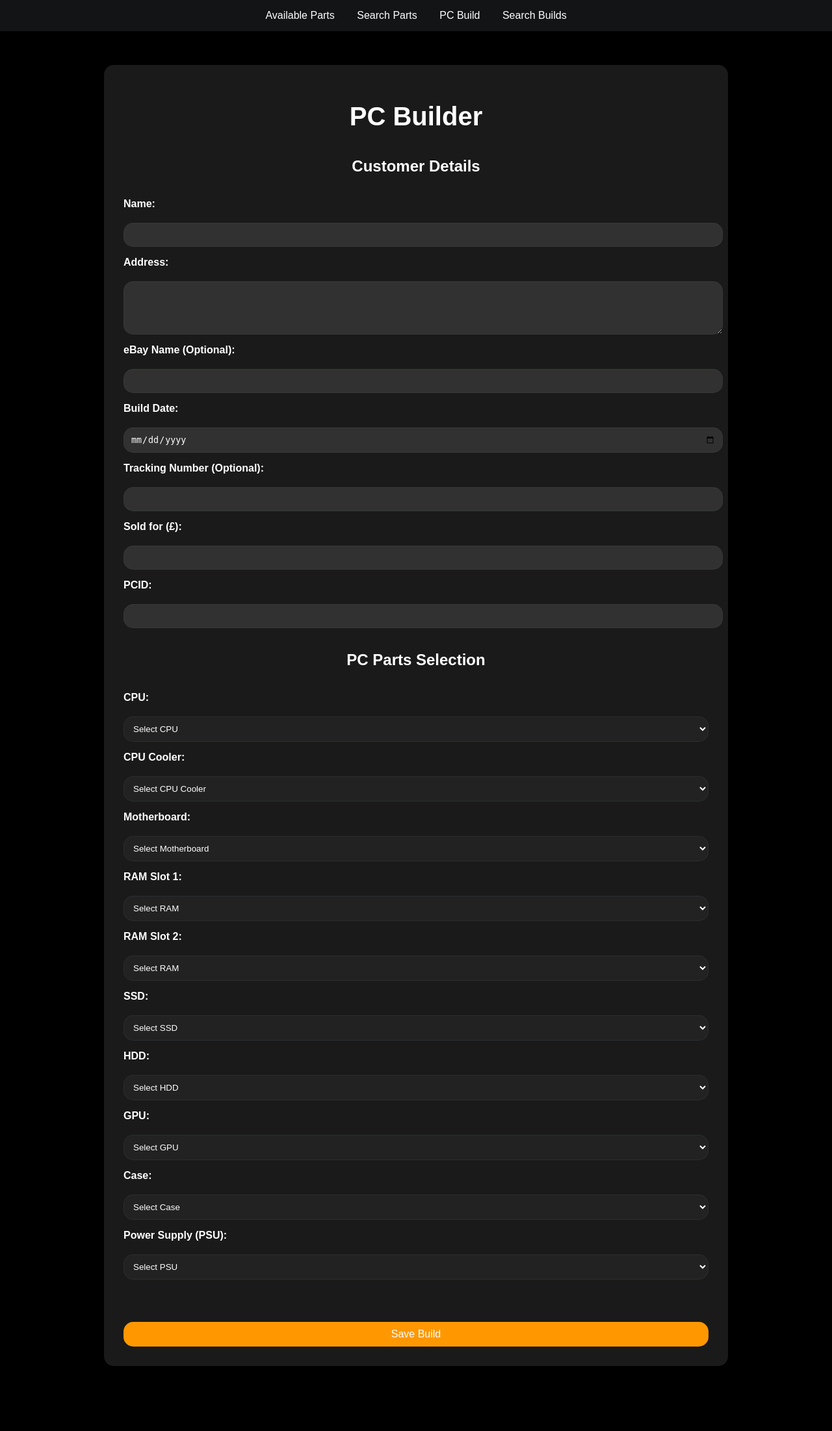
After one commit to jsalcedoarv/pc_db_app, a Flask app: page /build_pc in a window 1280 px wide. The commit adds this page. Shown: the whole page at 65% size. Run offline with Flask 3, Linux system fonts and the light colour scheme; data that the repository does not hold is empty.

Commit message:
Add files via upload

```diff
--- a/main.py
+++ b/main.py
@@ -112,5 +112,118 @@ def search_parts():
 
     return render_template('search.html', parts=filtered_parts)
 
+@app.route('/build_pc', methods=['GET', 'POST'])
+def build_pc():
+    ref = db.reference('pc_parts')
+    available_parts = ref.get() or {}
+
+    # Organize parts by type
+    categorized_parts = {
+        'CPU': [], 'CPU Cooler': [], 'Motherboard': [], 'RAM': [],
+        'SSD': [], 'HDD': [], 'GPU': [], 'Case': [], 'PSU': []
+    }
+
+    for key, value in available_parts.items():
+        if value['part_type'] in categorized_parts:
+            categorized_parts[value['part_type']].append({'id': key, 'name': value['name'], 'serial_number': value['serial_number']})
+
+    if request.method == 'POST':
+        customer_details = {
+            'name': request.form.get('name', 'N/A'),
+            'address': request.form.get('address', 'N/A'),
+            'ebay_name': request.form.get('ebay_name', 'eBay User'),
+            'build_date': request.form.get('build_date', 'N/A'),
+            'tracking_number': request.form.get('tracking_number', 'Pending...'),
+            'sold': request.form.get('sold_for', 'N/A'),
+            'pcid': request.form.get('pcid', 'N/A')
+
+        }
+
+        selected_parts = {}
+        for part_type, options in categorized_parts.items():
+            if part_type == 'RAM':  # Handle RAM separately
+                ram1_id = request.form.get('ram1')
+                ram2_id = request.form.get('ram2')
+
+                if ram1_id and ram1_id in available_parts:
+                    ram1_details = available_parts[ram1_id]
+                    selected_parts['RAM 1'] = {
+                        'id': ram1_id,
+                        'gpzid': ram1_details.get('id','Unknown'),
+                        'name': ram1_details.get('name', 'Unknown'),
+                        'part_type': ram1_details.get('part_type', 'Unknown'),
+                        'serial_number': ram1_details.get('serial_number', 'N/A'),
+                        'price': ram1_details.get('price', 0),
+                        'audit_date': ram1_details.get('audit_date', 'N/A')
+                    }
+
+                if ram2_id and ram2_id in available_parts:
+                    ram2_details = available_parts[ram2_id]
+                    selected_parts['RAM 2'] = {
+                        'id': ram2_id,
+                        'gpzid': ram2_details.get('id','Unknown'),
+                        'name': ram2_details.get('name', 'Unknown'),
+                        'part_type': ram2_details.get('part_type', 'Unknown'),
+                        'serial_number': ram2_details.get('serial_number', 'N/A'),
+                        'price': ram2_details.get('price', 0),
+                        'audit_date': ram2_details.get('audit_date', 'N/A')
+                    }
+            else:
+                part_id = request.form.get(part_type.lower().replace(' ', '_'))
+                if part_id and part_id in available_parts:
+                    part_details = available_parts[part_id]
+                    selected_parts[part_type] = {
+                        'id': part_id,
+                        'gpzid': part_details.get('id','Unknown'),
+                        'name': part_details.get('name', 'Unknown'),
+                        'part_type': part_details.get('part_type', 'Unknown'),
+                        'serial_number': part_details.get('serial_number', 'N/A'),
+                        'price': part_details.get('price', 0),
+                        'audit_date': part_details.get('audit_date', 'N/A')
+                    }
+
+        # Save selected parts and customer details to pc_builds
+        build_ref = db.reference('pc_builds')
+        new_build_ref = build_ref.push()
+        new_build_ref.set({'customer_details': customer_details, 'selected_parts': selected_parts})
+
+        # Remove selected parts from inventory
+        for part in selected_parts.values():
+            db.reference(f'pc_parts/{part["id"]}').delete()
+
+        return redirect(url_for('build_pc'))  # Reload after saving
+
+    return render_template('build.html', parts=categorized_parts)
+
+@app.route('/view_builds', methods=['GET'])
+def view_builds():
+    ref = db.reference('pc_builds')
+    builds = ref.get() or {}
+
+    builds_list = []
+    for build_id, build in builds.items():
+        customer_details = build.get('customer_details', {})
+        build_data = {
+            'build_id': build_id,
+            'pc_id': customer_details.get('pcid', 'N/A'),
+            'customer_name': customer_details.get('name', 'N/A'),
+            'ebay_name': customer_details.get('ebay_name', 'N/A'),
+            'sold_for': customer_details.get('sold', 'N/A'),
+            'build_date': customer_details.get('build_date', 'N/A')
+        }
+        builds_list.append(build_data)
+
+    return render_template('pc_list.html', builds=builds_list)
+
+@app.route('/build_details/<build_id>', methods=['GET'])
+def build_details(build_id):
+    ref = db.reference(f'pc_builds/{build_id}')
+    build = ref.get() or {}
+
+    customer_details = build.get('customer_details', {})
+    selected_parts = build.get('selected_parts', {})
+
+    return render_template('build_details.html', build_id=build_id, customer_details=customer_details, selected_parts=selected_parts)
+
 if __name__ == '__main__':
-    app.run(debug=True, host='192.168.0.152')
+    app.run(debug=True)
--- /dev/null
+++ b/static/build.css
@@ -0,0 +1,131 @@
+.navbar {
+    position: fixed;
+    top: 0;
+    width: 100%;
+    background: var(--primary-color);
+    padding: 15px 0;
+    text-align: center;
+    z-index: 1000;
+}
+
+.navbar ul {
+    list-style-type: none;
+    margin: 0;
+    padding: 0;
+}
+
+.navbar ul li {
+    display: inline;
+    margin: 0 15px;
+}
+
+.navbar ul li a {
+    color: var(--text-color);
+    text-decoration: none;
+    font-size: var(--font-size-medium);
+}
+
+/* Root Variables for Theming & Dynamic Colors */
+:root {
+    --primary-color: #474d5742;
+    --primary-hover: #464a520c;
+    --cta-color: #ff9800;
+    --cta-hover: #e68900;
+    --background-color: #000000;
+    --text-color: white;
+    --container-bg: rgba(255, 255, 255, 0.1);
+    --border-radius: 15px;
+    --shadow: 0 0 15px rgba(0, 0, 0, 0.2);
+    --font-size-large: 2.5rem;
+    --font-size-medium: 1rem;
+    --font-size-small: 0.9rem;
+    --dropdown-bg: #222222;
+    --dropdown-text: white;
+}
+
+body {
+    font-family: Arial, sans-serif;
+    background: var(--background-color);
+    color: var(--text-color);
+    margin: 0;
+    padding: 0;
+}
+
+.container {
+    background: var(--container-bg);
+    padding: 30px;
+    border-radius: var(--border-radius);
+    box-shadow: var(--shadow);
+    max-width: 900px; /* Increased width */
+    margin: 100px auto;
+}
+
+h1 {
+    font-size: var(--font-size-large);
+    margin-bottom: 20px;
+    text-align: center;
+}
+
+h2 {
+    font-size: 1.5rem;
+    margin-bottom: 20px;
+    text-align: center;
+}
+
+form {
+    display: flex;
+    flex-direction: column;
+    gap: 15px;
+    width: 100%;
+}
+
+.form-group {
+    display: flex;
+    flex-direction: column;
+    width: 100%;
+}
+
+label {
+    font-size: var(--font-size-medium);
+    font-weight: bold;
+    margin-bottom: 5px;
+}
+
+input, select, textarea {
+    width: 100%;
+    padding: 10px;
+    border-radius: var(--border-radius);
+    border: 1px solid var(--primary-color);
+    background: rgba(255, 255, 255, 0.1);
+    color: var(--text-color);
+}
+
+select {
+    background: var(--dropdown-bg);
+    color: var(--dropdown-text);
+}
+
+button {
+    width: 100%;
+    margin-top: 50px;
+    padding: 10px 20px;
+    background: var(--cta-color);
+    color: var(--text-color);
+    border: none;
+    border-radius: var(--border-radius);
+    cursor: pointer;
+    font-size: var(--font-size-medium);
+    transition: background 0.3s ease;
+}
+
+button:hover {
+    background: var(--cta-hover);
+}
+
+/* Responsive Design */
+@media screen and (max-width: 768px) {
+    .container {
+        max-width: 95%;
+        padding: 20px;
+    }
+}
--- a/templates/add.html
+++ b/templates/add.html
@@ -9,9 +9,10 @@
 <body>
     <nav class="navbar">
         <ul>
-            <!-- <li><a href="{{ url_for('add_part') }}">Add PC Part</a></li> -->
             <li><a href="{{ url_for('index') }}">Available Parts</a></li>
-            <li><a href="{{ url_for('search_parts') }}">Search</a></li>
+            <li><a href="{{ url_for('search_parts') }}">Search Parts</a></li>
+            <li><a href="{{ url_for('build_pc') }}">PC Build</a></li>
+            <li><a href="{{ url_for('view_builds') }}">Search Builds</a></li>
         </ul>
     </nav>
 
--- /dev/null
+++ b/templates/build.html
@@ -0,0 +1,132 @@
+<!DOCTYPE html>
+<html lang="en">
+<head>
+    <meta charset="UTF-8">
+    <meta name="viewport" content="width=device-width, initial-scale=1.0">
+    <title>Build Your PC</title>
+    <link rel="stylesheet" href="{{ url_for('static', filename='build.css') }}">
+</head>
+<body>
+    <nav class="navbar">
+        <ul>
+            <li><a href="{{ url_for('index') }}">Available Parts</a></li>
+            <li><a href="{{ url_for('search_parts') }}">Search Parts</a></li>
+            <li><a href="{{ url_for('build_pc') }}">PC Build</a></li>
+            <li><a href="{{ url_for('view_builds') }}">Search Builds</a></li>
+        </ul>
+    </nav>
+
+    <div class="container">
+        <h1>PC Builder</h1>
+
+        <form method="POST">
+            <h2>Customer Details</h2>
+
+            <label for="name">Name:</label>
+            <input type="text" name="name" required>
+
+            <label for="address">Address:</label>
+            <textarea name="address" rows="4" required></textarea>
+
+            <label for="ebay_name">eBay Name (Optional):</label>
+            <input type="text" name="ebay_name">
+
+            <label for="build_date">Build Date:</label>
+            <input type="date" name="build_date" required>
+
+            <label for="tracking_number">Tracking Number (Optional):</label>
+            <input type="text" name="tracking_number">
+
+            <label for="sold_for">Sold for (£):</label>
+            <input type="text" name="sold_for" required>
+
+            <label for="pcid">PCID:</label>
+            <input type="text" name="pcid" required>
+
+            <h2>PC Parts Selection</h2>
+
+            <label for="cpu">CPU:</label>
+            <select name="cpu">
+                <option value="">Select CPU</option>
+                {% for part in parts['CPU'] %}
+                    <option value="{{ part.id }}">{{ part.name }} - SN: {{ part.serial_number }}</option>
+                {% endfor %}
+            </select>
+
+            <label for="cpu_cooler">CPU Cooler:</label>
+            <select name="cpu_cooler">
+                <option value="">Select CPU Cooler</option>
+                {% for part in parts['CPU Cooler'] %}
+                    <option value="{{ part.id }}">{{ part.name }} - SN: {{ part.serial_number }}</option>
+                {% endfor %}
+            </select>
+
+            <label for="motherboard">Motherboard:</label>
+            <select name="motherboard">
+                <option value="">Select Motherboard</option>
+                {% for part in parts['Motherboard'] %}
+                    <option value="{{ part.id }}">{{ part.name }} - SN: {{ part.serial_number }}</option>
+                {% endfor %}
+            </select>
+
+            <label for="ram1">RAM Slot 1:</label>
+            <select name="ram1">
+                <option value="">Select RAM</option>
+                {% for part in parts['RAM'] %}
+                    <option value="{{ part.id }}">{{ part.name }} - SN: {{part.serial_number}}</option>
+                {% endfor %}
+            </select>
+
+            <label for="ram2">RAM Slot 2:</label>
+            <select name="ram2">
+                <option value="">Select RAM</option>
+                {% for part in parts['RAM'] %}
+                    <option value="{{ part.id }}">{{ part.name }} - SN: {{ part.serial_number }}</option>
+                {% endfor %}
+            </select>
+
+            <label for="ssd">SSD:</label>
+            <select name="ssd">
+                <option value="">Select SSD</option>
+                {% for part in parts['SSD'] %}
+                    <option value="{{ part.id }}">{{ part.name }} - SN: {{ part.serial_number }}</option>
+                {% endfor %}
+            </select>
+
+            <label for="hdd">HDD:</label>
+            <select name="hdd">
+                <option value="">Select HDD</option>
+                {% for part in parts['HDD'] %}
+                    <option value="{{ part.id }}">{{ part.name }} - SN: {{ part.serial_number }}</option>
+                {% endfor %}
+            </select>
+
+            <label for="gpu">GPU:</label>
+            <select name="gpu">
+                <option value="">Select GPU</option>
+                {% for part in parts['GPU'] %}
+                    <option value="{{ part.id }}">{{ part.name }} - SN: {{ part.serial_number }}</option>
+                {% endfor %}
+            </select>
+
+            <label for="case">Case:</label>
+            <select name="case">
+                <option value="">Select Case</option>
+                {% for part in parts['Case'] %}
+                    <option value="{{ part.id }}">{{ part.name }} - SN: {{ part.serial_number }}</option>
+                {% endfor %}
+            </select>
+
+            <label for="psu">Power Supply (PSU):</label>
+            <select name="psu">
+                <option value="">Select PSU</option>
+                {% for part in parts['PSU'] %}
+                    <option value="{{ part.id }}">{{ part.name }} - SN: {{ part.serial_number }}</option>
+                {% endfor %}
+            </select>
+
+            <button type="submit">Save Build</button>
+        </form>
+    </div>
+</body>
+</html>
--- a/templates/search.html
+++ b/templates/search.html
@@ -9,9 +9,10 @@
 <body>
     <nav class="navbar">
         <ul>
-            <!-- <li><a href="{{ url_for('add_part') }}">Add PC Part</a></li> -->
             <li><a href="{{ url_for('index') }}">Available Parts</a></li>
-            <li><a href="{{ url_for('search_parts') }}">Search</a></li>
+            <li><a href="{{ url_for('search_parts') }}">Search Parts</a></li>
+            <li><a href="{{ url_for('build_pc') }}">PC Build</a></li>
+            <li><a href="{{ url_for('view_builds') }}">Search Builds</a></li>
         </ul>
     </nav>
 
```
Also changed, not shown: static/tempstyle.css (+49 -53 lines), templates/build_details.html (added, +55 -0 lines), templates/pc_list.html (added, +45 -0 lines).
